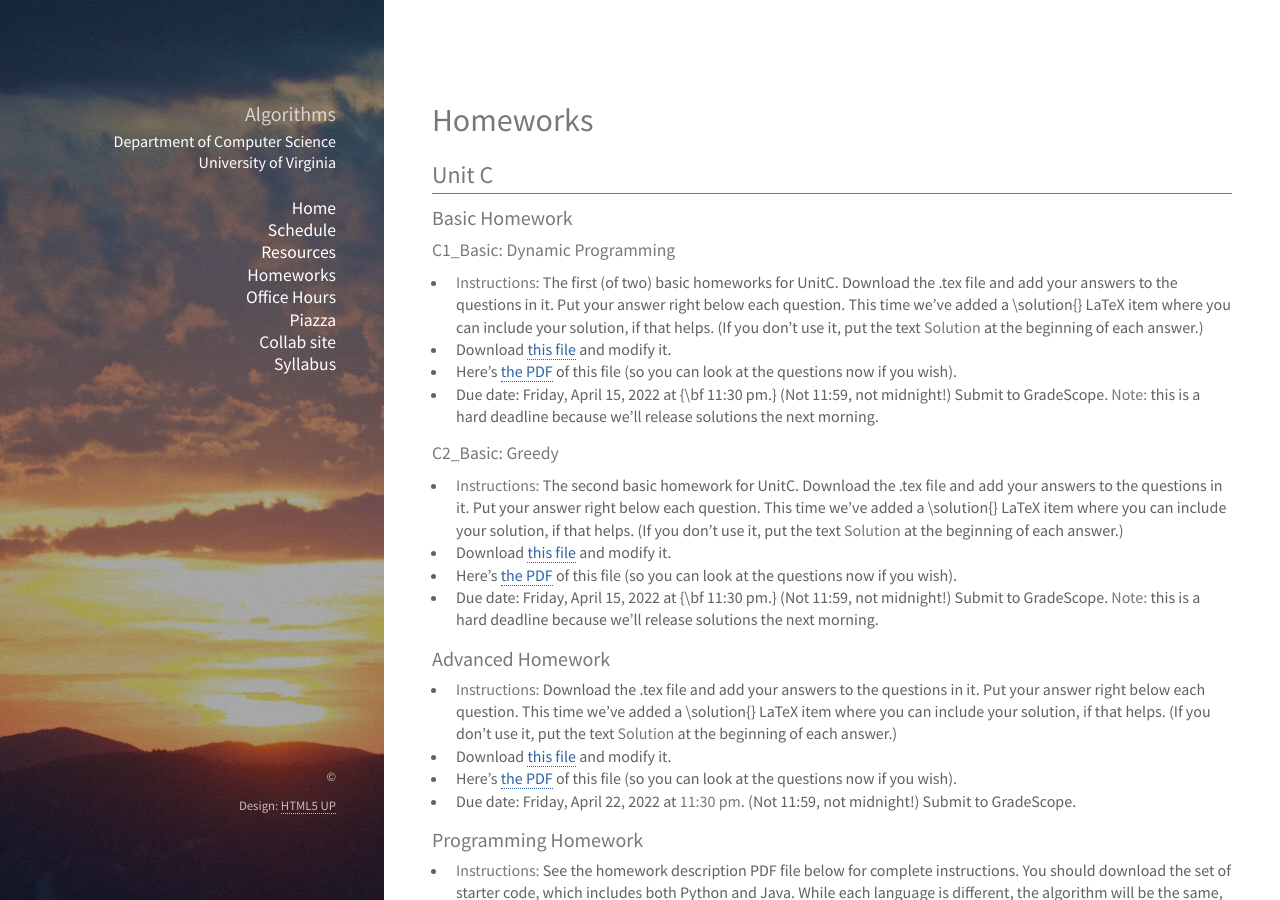
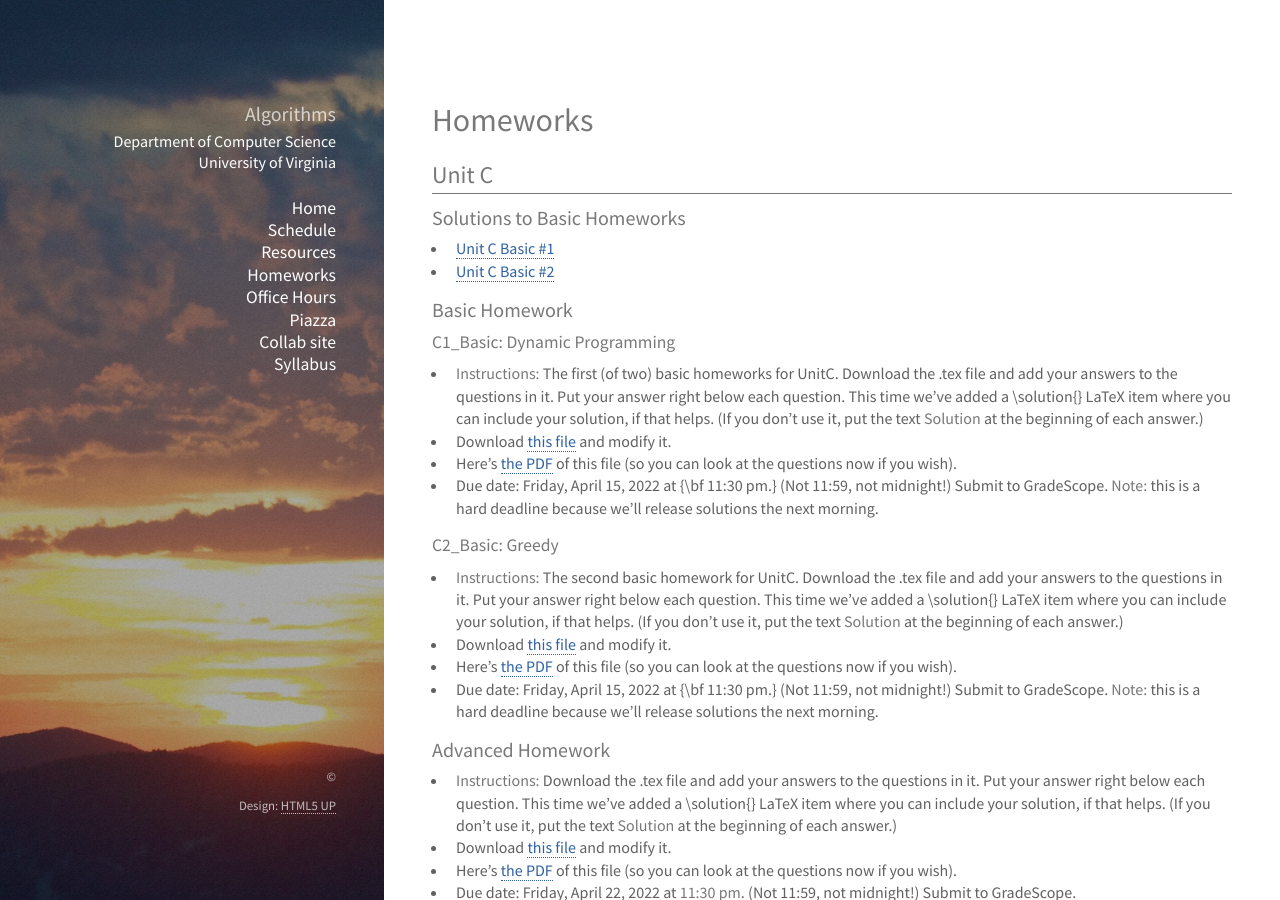
Before and after one commit to uva-cs/cs4102-s22, a Jekyll site: the page built from homework/index.md, in a window 1280 px wide and 900 px high. Built offline with Jekyll 4.4.1, drawn with Linux system fonts in a browser that asks for light colours; nearby versions of some CDN libraries; library files that are not in the unit come from our copies.

Commit message:
solutions to Unit C basic HWs

```diff
--- a/homework/index.md
+++ b/homework/index.md
@@ -6,6 +6,12 @@ title: Schedule - CS4102 Algorithms - Spring 2022
 # Homeworks
 
 ## Unit C
+
+### Solutions to Basic Homeworks
+
+* [Unit C Basic #1](../unitc/basic/cs4102_c-basic1-solutions.pdf)
+* [Unit C Basic #2](../unitc/basic/cs4102_c-basic2-solutions.pdf)
+
 
 ### Basic Homework
 
```
Also changed, not shown: 2 other files.
